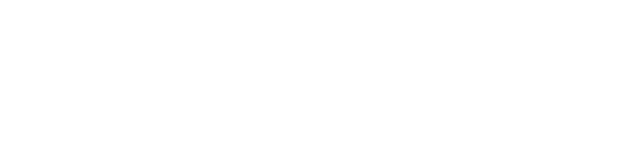
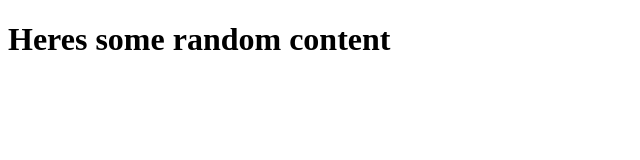
Before and after one commit to RonnieAPerez/StackUnderFlowRonaldP, a plain HTML site: page index.html in a window 1280 px wide. Shown: the whole page, without its empty margins (0-640 px from the left). Drawn offline with Linux system fonts and the light colour scheme.

Commit message:
Modifieed Index.html

```diff
--- a/index.html
+++ b/index.html
@@ -6,6 +6,6 @@
     <title>Document</title>
 </head>
 <body>
-
+    <h1>Heres some random content</h1>
 </body>
 </html>
```
Also changed, not shown: 1 other file.
